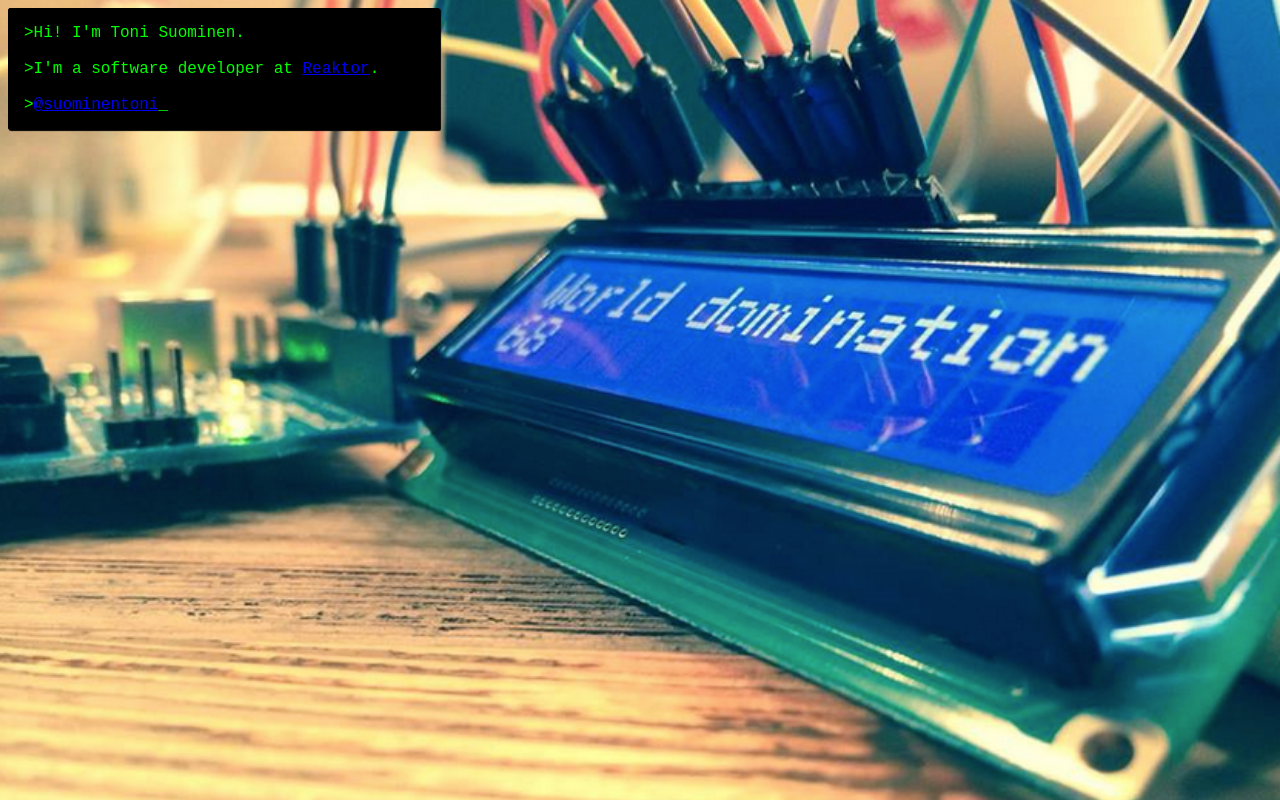
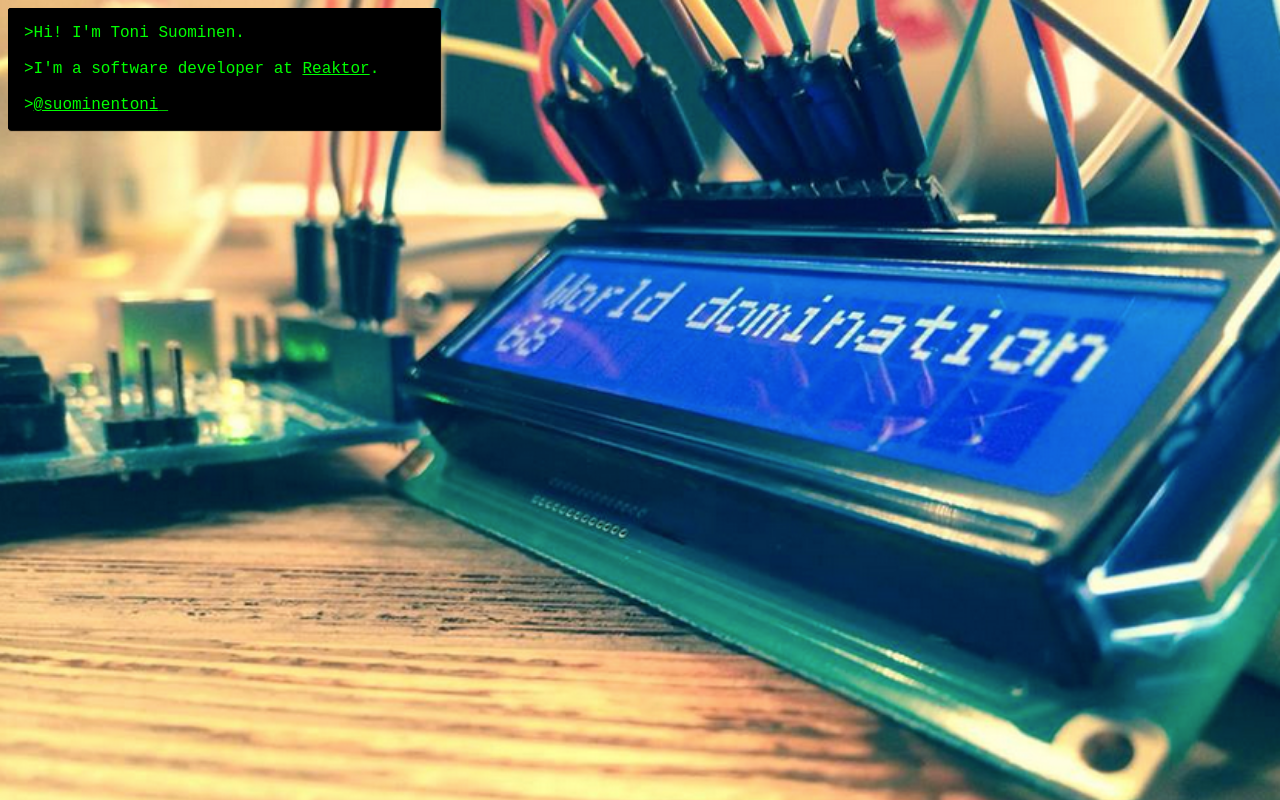
Before and after one commit to suominentoni/suominentoni-web, a website: page public/index.html in a window 1280 px wide. Drawn offline with Linux system fonts and the light colour scheme.

Commit message:
Green font color for unvisited link

```diff
--- a/public/main.css
+++ b/public/main.css
@@ -14,7 +14,7 @@ body {
     border-radius: 2px;
     box-shadow: 1px 1px 1px black;
 }
-a:visited {
+a:visited, a {
     color: #00FF00;
 }
 @media (max-width: 1000px) {
```
